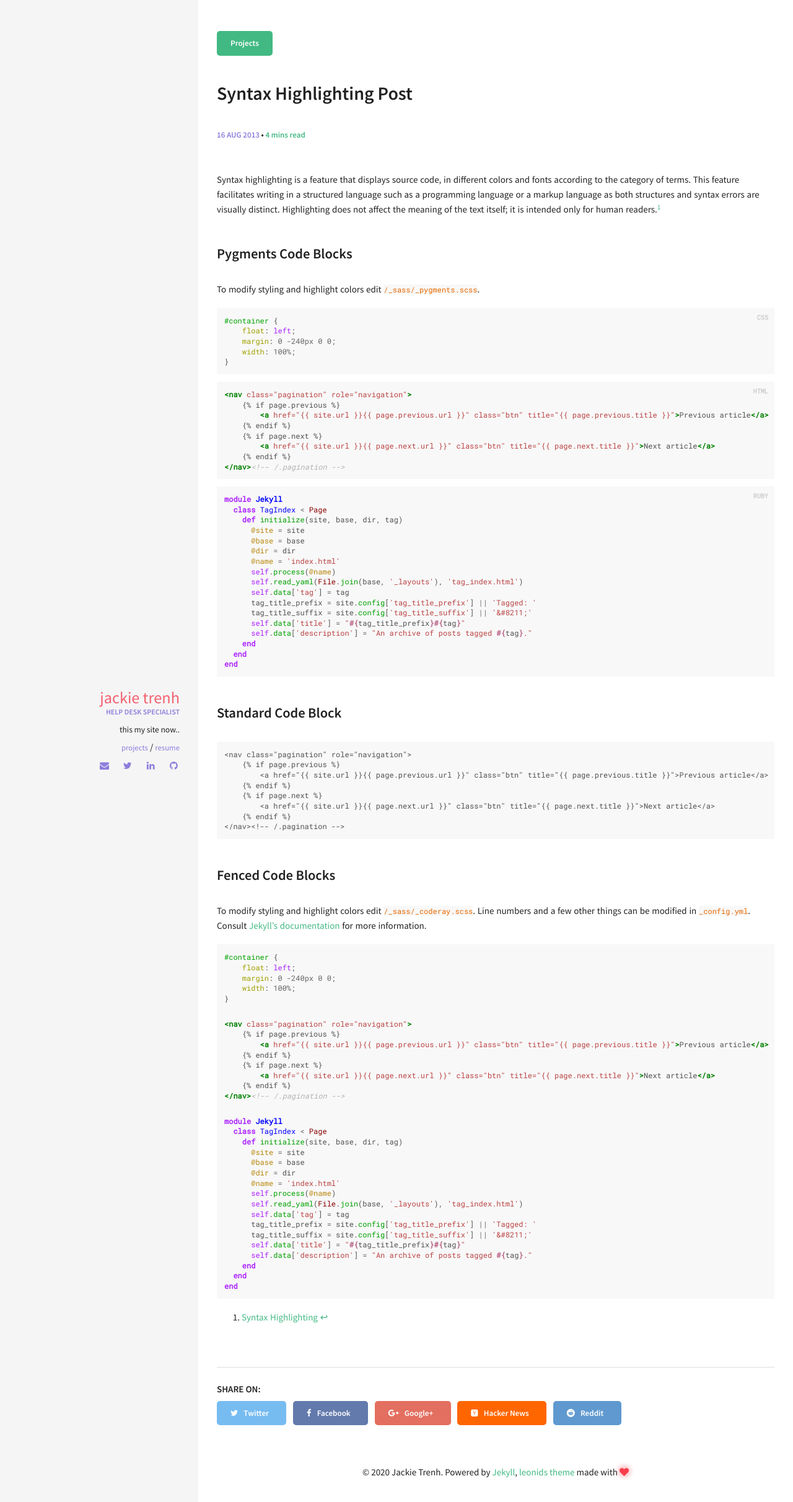
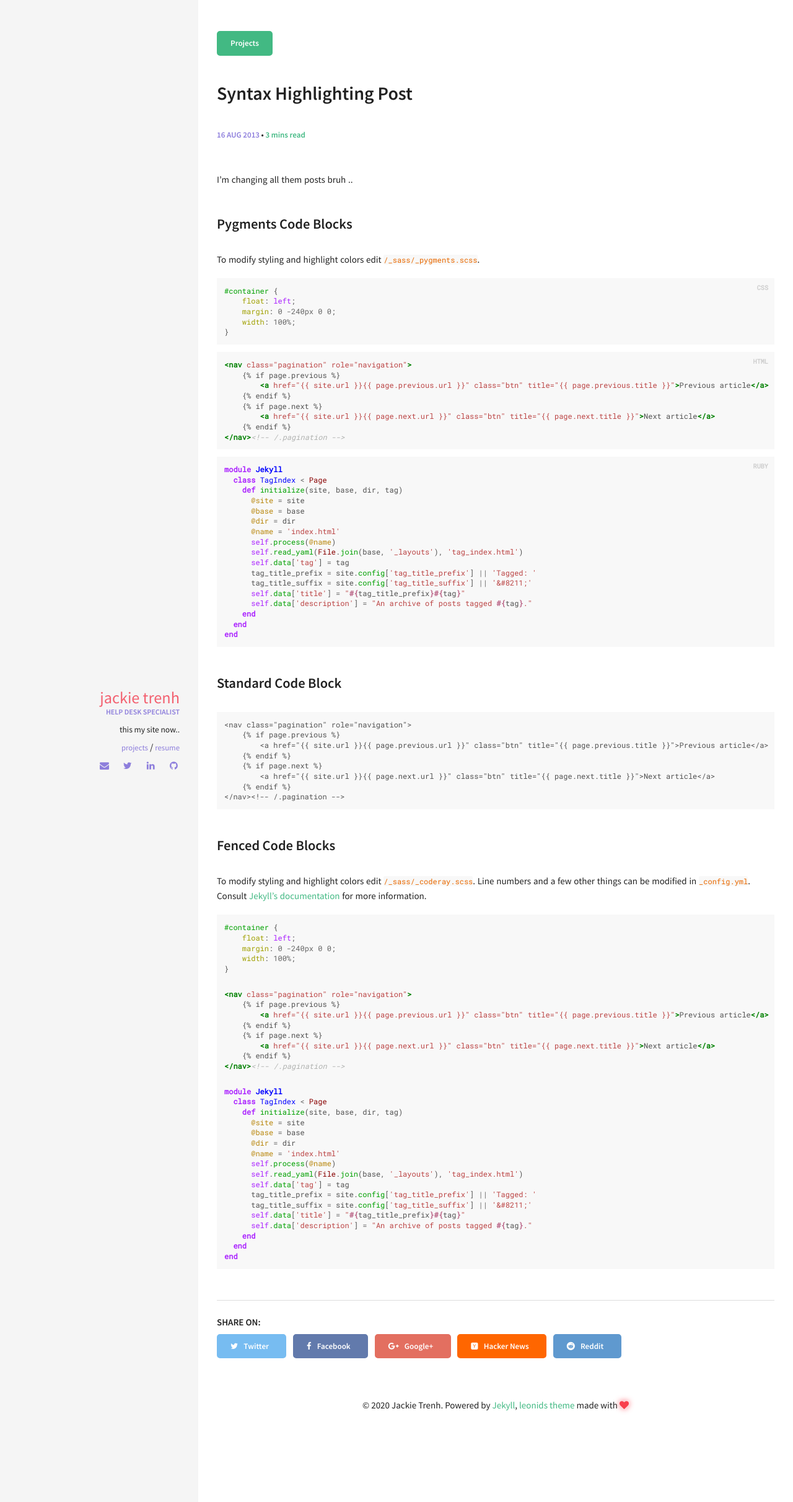
Before and after one commit to jt96/jt96.github.io, a Jekyll site: the page built from _posts/2013-08-16-code-highlighting-post.md, in a window 1280 px wide. Shown: the top 2424 px of the page at 62% size. Built offline with Jekyll 4.4.1, drawn with Linux system fonts in a browser that asks for light colours.

```diff
--- a/_posts/2013-08-16-code-highlighting-post.md
+++ b/_posts/2013-08-16-code-highlighting-post.md
@@ -1,13 +1,13 @@
 ---
 layout: post
 title: Syntax Highlighting Post
-excerpt: "Demo post displaying the various ways of highlighting code in Markdown."
+excerpt: "iono what this post is doing"
 categories: [code]
 modified: 2014-09-14
 comments: true
 ---
 
-Syntax highlighting is a feature that displays source code, in different colors and fonts according to the category of terms. This feature facilitates writing in a structured language such as a programming language or a markup language as both structures and syntax errors are visually distinct. Highlighting does not affect the meaning of the text itself; it is intended only for human readers.[^1]
+I'm changing all them posts bruh ..
 
 [^1]: [Syntax Highlighting](http://en.wikipedia.org/wiki/Syntax_highlighting)
 
```
